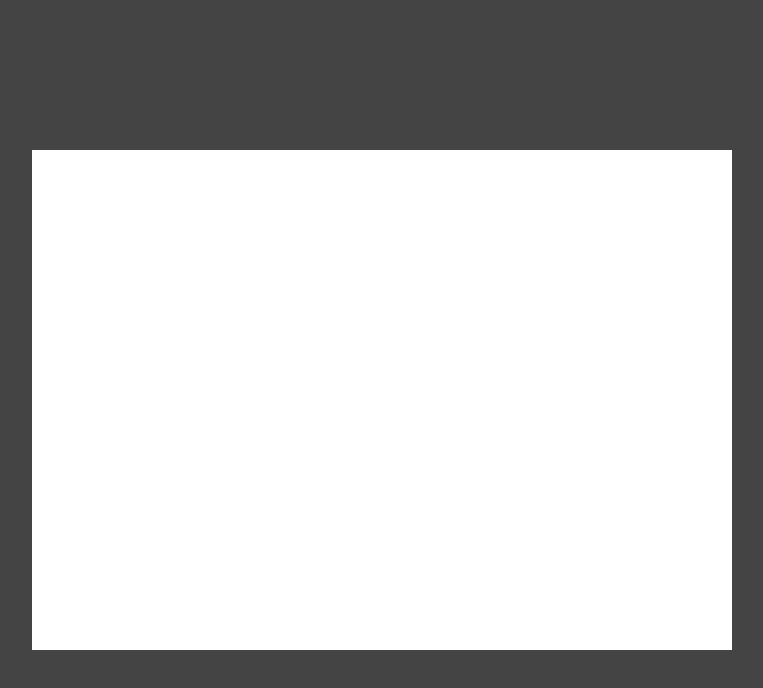
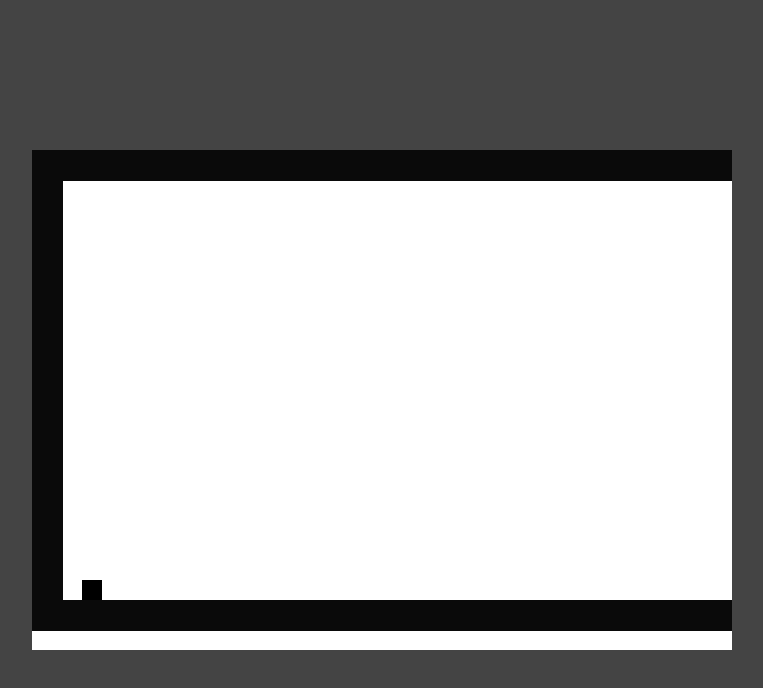
Before and after one commit to cobalt-coding/The-Factory---Java, a plain HTML site: page index.html in a window 1280 px wide. Shown: the whole page, without its empty margins (258-1021 px from the left). Drawn offline with Linux system fonts and the light colour scheme.

Commit message:
Updated Code + It Works!

```diff
--- a/entities/block.js
+++ b/entities/block.js
@@ -1,16 +1,16 @@
-var Block = function (x, y, type){/*When creating a new instance of the block class, you need to pass in the position you want it to have*/
+var Block = function (x, y, width, height, type) {
     this.x = x;
     this.y = y;
-    this.type = type;//Available types include: Normal(N), Temp(T), and Spike(S).  For type, just enter the initial of the type of block you want.
-    switch(type){
-        case "N":
-          var image = "https://cdn.discordapp.com/attachments/219666140098461696/291741990830473216/Metal_BlockNormal.png";
-          break;
-        case "T":
-          var image ="";
-    }
+	this.width = width;
+	this.height = height;
+    this.type = type;
 };
 
 Block.prototype.draw = function (){
-  c.drawImage(image, 0, 0, 32, 32, x, x, 32, 32);
+	switch(this.type) {
+		case "n":
+			c.fillStyle = "rgb(10, 10, 10)";
+			c.fillRect(this.x, this.y, this.width, this.height);
+			break;
+	}
 };
--- a/entities/player.js
+++ b/entities/player.js
@@ -1,7 +1,7 @@
 //Insert player code
 var Player = function() {
-	this.x = 20;
-	this.y = 20;
+	this.x = 50;
+	this.y = 50;
 	this.width = 20;
 	this.height = 20;
 
@@ -25,7 +25,7 @@ Player.prototype.update = function() {
         this.velX+=0.5;
     }
 
-	if (keys["ArrowUp"]) {
+	if (keys["ArrowUp"] && !this.falling) {
 		this.velY-=8;
 	}
 	this.falling = true;
@@ -42,5 +42,27 @@ Player.prototype.update = function() {
 }
 
 Player.prototype.collide = function(velX, velY) {
-	//Insert code when block class is complete
+	for (var i = 0 ; i < blocks[level].length ; i++) {
+		if (rectCollide(this, blocks[level][i]) && (blocks[level][i].type === "n")) {
+            if (velX > 0) {
+                this.velX = 0;
+                this.x = blocks[level][i].x-this.width;
+            }
+            if (velX < 0) {
+                this.velX = 0;
+                this.x = blocks[level][i].x+blocks[level][i].width;
+            }
+            if (velY > 0) {
+                this.velY = 0;
+                this.y = blocks[level][i].y-this.height;
+				this.falling = false;
+            }
+            if (velY < 0) {
+                this.velY = 0;
+                this.y = blocks[level][i].y+blocks[level][i].height;
+            	this.falling = true;
+			}
+			continue;
+        }
+	}
 }
--- a/game.js
+++ b/game.js
@@ -11,14 +11,99 @@ var scene = "game";
 //Array to handle multiple sounds at once
 var sounds = [];
 
+//Useful functions
+{
+	//Define a random function
+	function random(min, max) {
+		var w = max-min;
+		return Math.random()*w+min;
+	}
+
+	//Function for checking if object a is colliding with object b if and when objects a and b are anchored to the top right corner.
+	function rectCollide(a, b) {
+		return a.x+a.width > b.x && a.y+a.height > b.y && a.x < b.x+b.width && a.y < b.y+b.height;
+	}
+
+	//Function for checking if object a is colliding with object b if and when object a is anchored to the top right corner, and object b is anchored to the center of itself.
+	function cornerCenter(a, b) {
+		return a.x+a.width > b.x-b.width/2 && a.y+a.height > b.y-b.height/2 && a.x < b.x+b.width/2 && a.y < b.y+b.height/2;
+	}
+
+	//Function for drawing triangles.
+	function triangle(x1, y1, x2, y2, x3, y3) {
+		c.beginPath();
+		c.moveTo(x1, y1);
+		c.lineTo(x2, y2);
+		c.lineTo(x3, y3);
+		c.fill();
+	}
+
+	function dist(x1, y1, x2, y2) {
+		return Math.sqrt( Math.pow((x1-x2), 2) + Math.pow((y1-y2), 2) );
+	}
+}
+
+var level = 0;
+var levels = [
+	[
+		"............................",
+		".                          .",
+		".                          .",
+		".                          .",
+		".                          .",
+		".                          .",
+		".                          .",
+		".                          .",
+		".                          .",
+		".                          .",
+		".                          .",
+		".                          .",
+		".                          .",
+		".                          .",
+		".                          .",
+		"............................"
+	]
+];
+var blocks = [];
+
+for (var i = 0 ; i < levels.length ; i++) {
+	//Adds empty arrays to arrays filled with entities to seperate entities by level.
+	blocks.push([]);
+	//Loop through the rows of the strings.
+	for (var t = 0 ; t < levels[i].length ; t++) {
+		//Loop through the individual characters in the strings.
+		for (var j = 0 ; j < levels[i][t].length ; j++) {
+			//A switch statement based off the character of the current string.
+			switch(levels[i][t][j]) {
+				case ".":
+					blocks[i].push(new Block(j*30, t*30, 31, 31, "n"));
+					break;
+			}
+		}
+	}
+}
+
+var bob = new Player();
+
 //To prevent cluttering of the draw function, game handling will go here.
 var Game = function() {
 	//Variables for the game
+
 
 };
 
 Game.prototype.interact = function() {
 	//Handling the game
+
+	c.fillStyle = "#ffffff";
+	c.fillRect(0, 0, 700, 500);
+
+	for (var i = 0 ; i < blocks[level].length ; i++) {
+		blocks[level][i].draw();
+	}
+
+	bob.draw();
+	bob.update();
 
 }
 
--- a/index.html
+++ b/index.html
@@ -31,9 +31,9 @@
 
 		<script type="text/javascript" src="buzz.js"></script>
 
-		<script type="text/javascript" src="/entities/player.js"></script>
+		<script type="text/javascript" src="entities/block.js"></script>
 
-		<script type="text/javascript" src="/entities/block.js"></script>
+		<script type="text/javascript" src="entities/player.js"></script>
 
 		<script type="text/javascript" src="game.js"></script>
 
```
